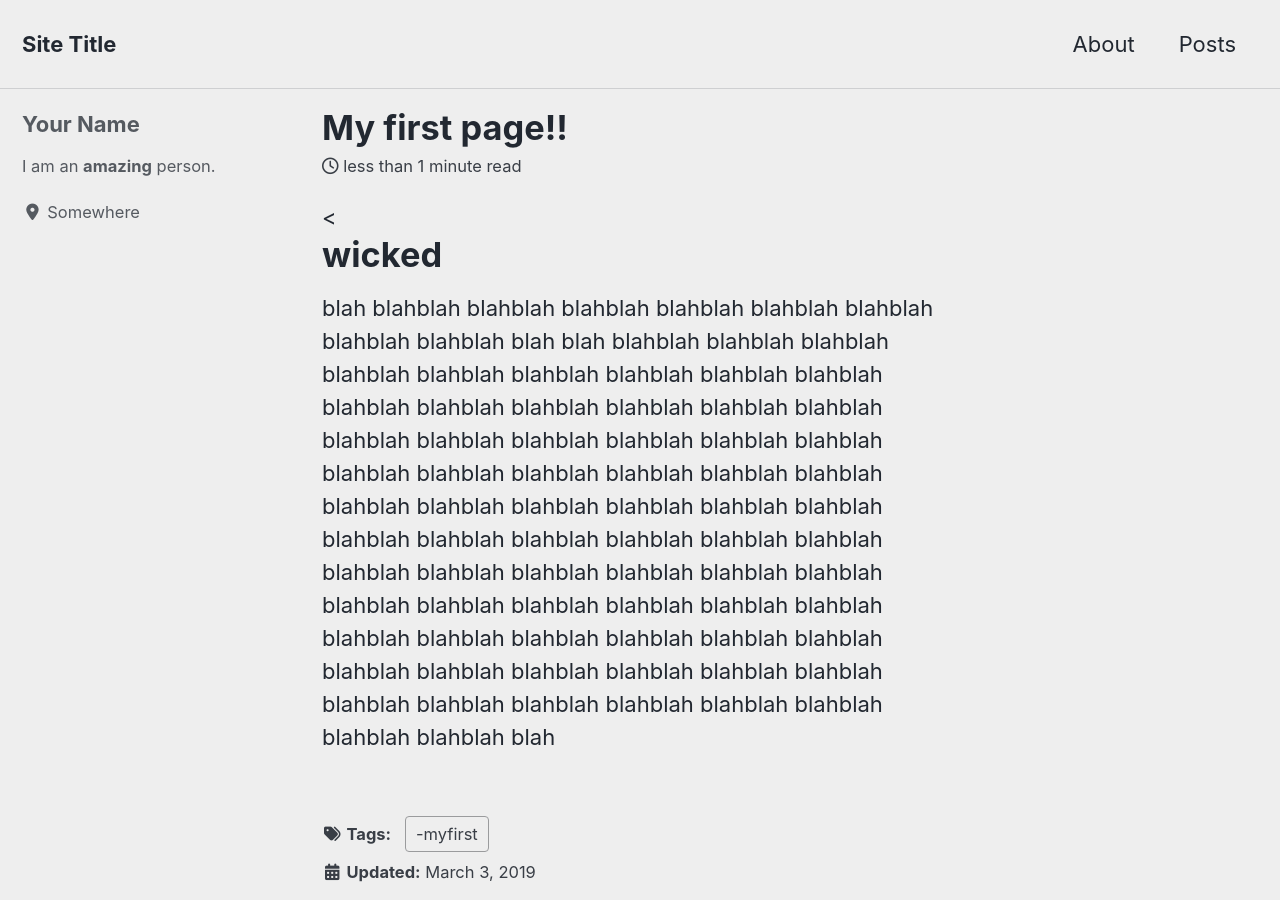
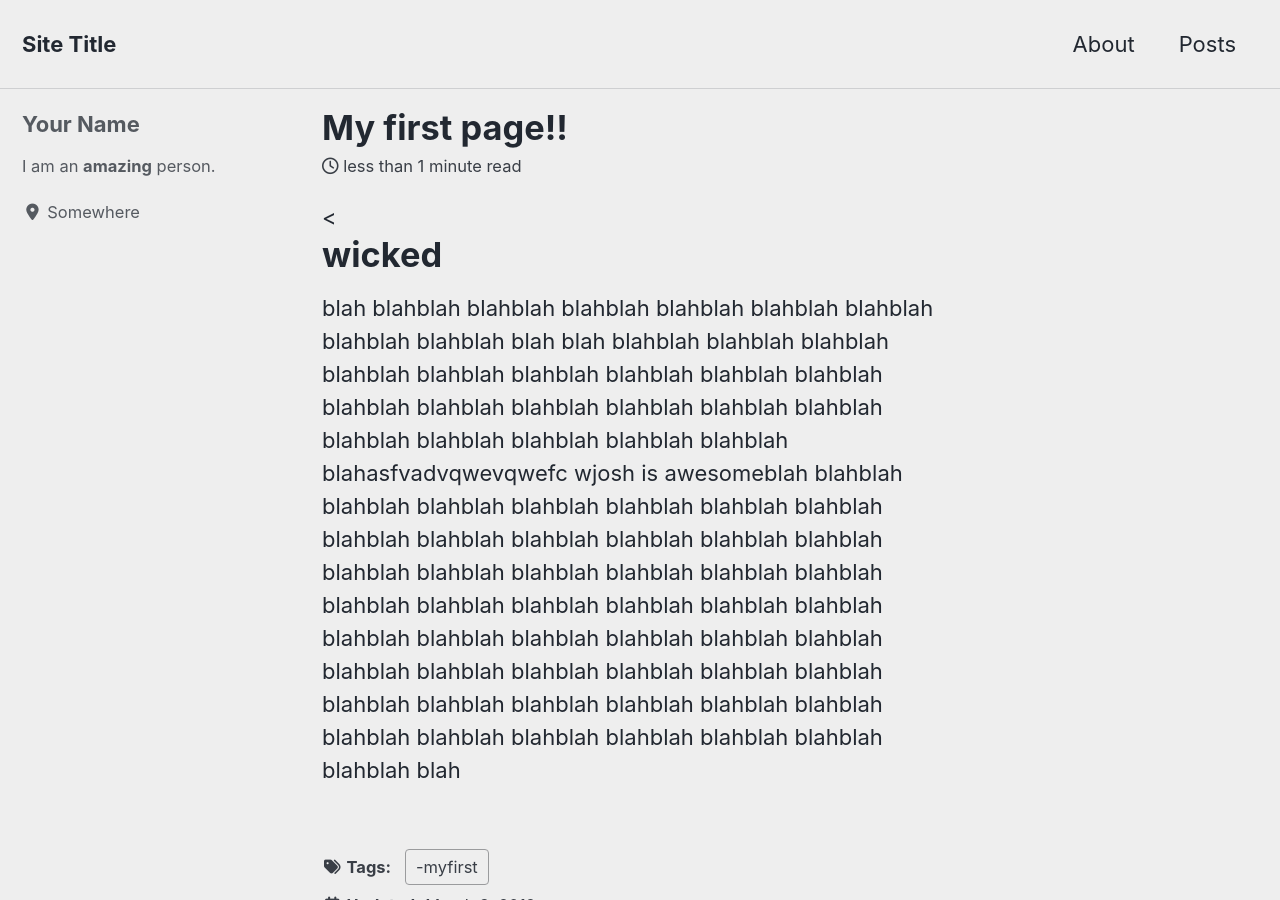
Before and after one commit to ericgmcneilly/ericgmcneilly.github.io, a Jekyll site: the page built from _posts/2019-03-02-first-page.html, in a window 1280 px wide and 900 px high. Built offline with Jekyll 4.4.1, drawn with Linux system fonts in a browser that asks for light colours; cached includes are drawn as plain includes; nearby versions of some CDN libraries.

Commit message:
josh is awesome

```diff
--- a/_posts/2019-03-02-first-page.html
+++ b/_posts/2019-03-02-first-page.html
@@ -13,7 +13,7 @@ tags:
       blahblah blahblah blahblah blahblah blahblah
       blahblah blahblah blahblah blahblah
          blahblah blahblah blahblah blahblah blahblah
-         blahblah blahblah blahblah blahblah
+         blahblah blahblah blahasfvadvqwevqwefc wjosh is awesomeblah blahblah
             blahblah blahblah blahblah blahblah blahblah
             blahblah blahblah blahblah blahblah
                blahblah blahblah blahblah blahblah blahblah
```
